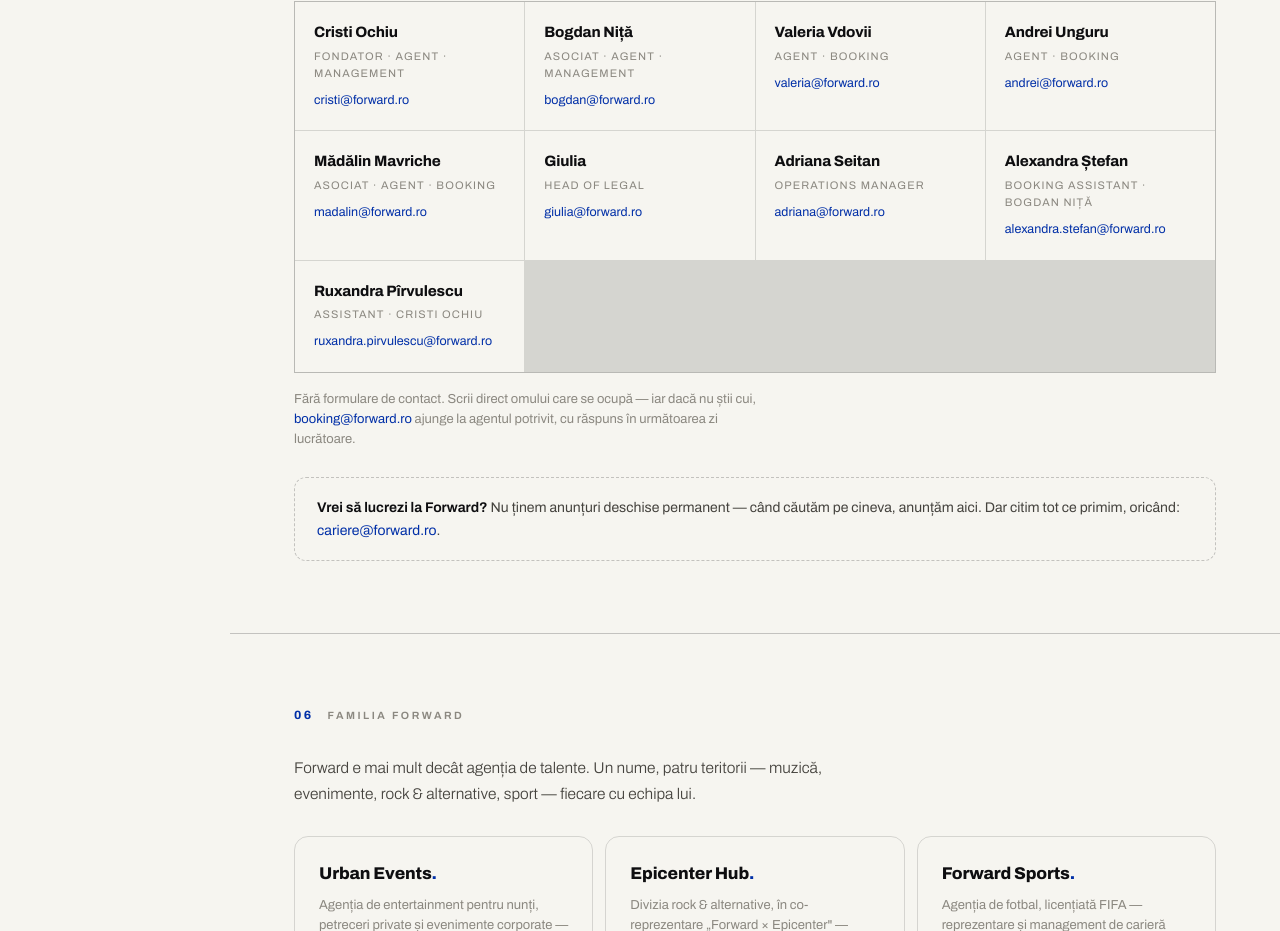
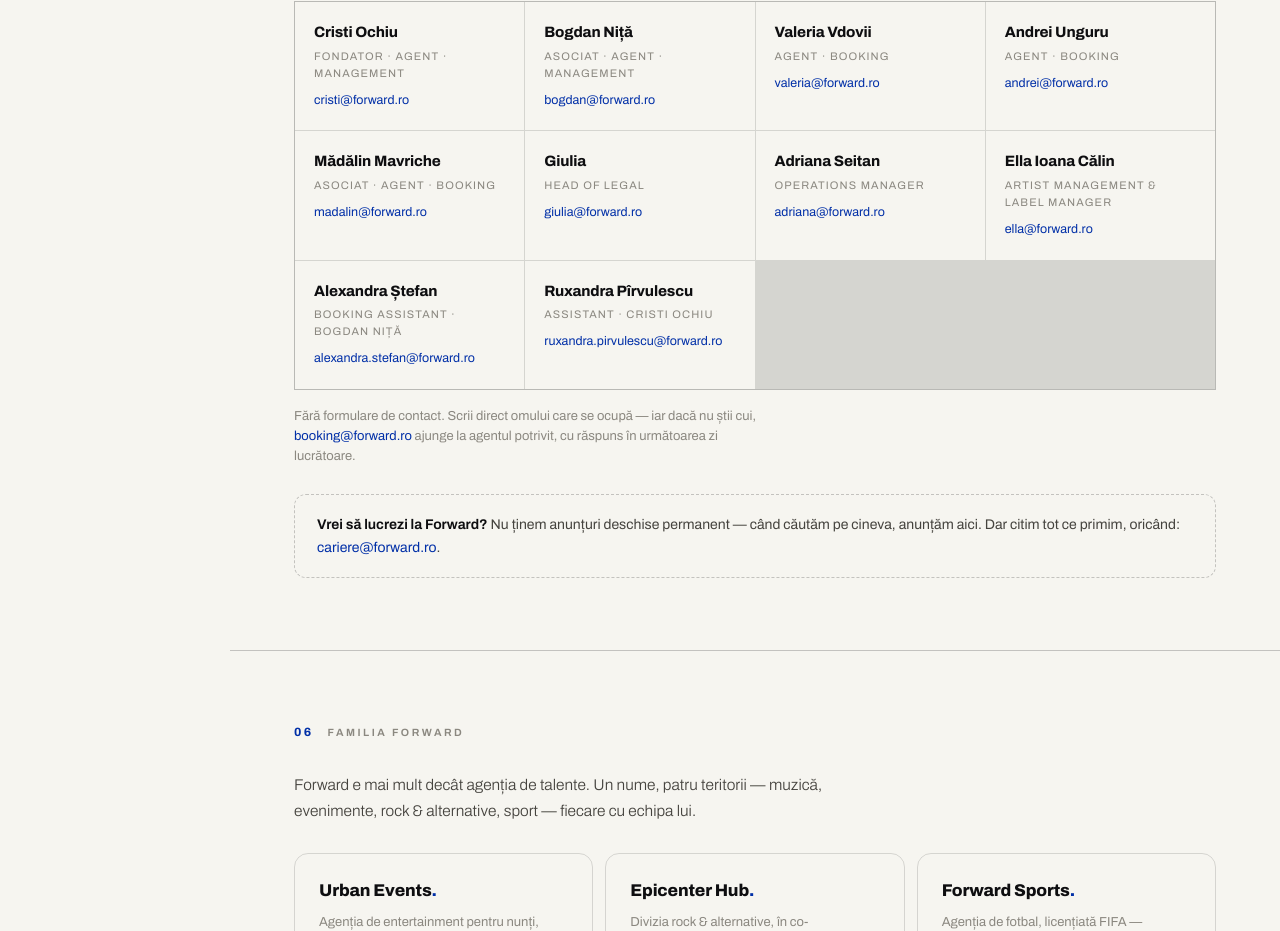
Before and after one commit to forward-hq/forward-ro, a Next.js app: page / in a window 1280 px wide. Shown: the part 8076-9007 px from the top of the page. Built offline with nearby package versions, Linux system fonts and the light colour scheme.

Commit message:
Echipa: adaugat Ella Ioana Calin

```diff
--- a/app/page.js
+++ b/app/page.js
@@ -116,6 +116,7 @@ export default function Home() {
                         <div className="tp"><b>Mădălin Mavriche</b><span>Asociat · Agent · Booking</span><a href="mailto:madalin@forward.ro">madalin@forward.ro</a></div>
                         <div className="tp"><b>Giulia</b><span>Head of Legal</span><a href="mailto:giulia@forward.ro">giulia@forward.ro</a></div>
               <div className="tp"><b>Adriana Seitan</b><span>Operations Manager</span><a href="mailto:adriana@forward.ro">adriana@forward.ro</a></div>
+              <div className="tp"><b>Ella Ioana Călin</b><span>Artist Management &amp; Label Manager</span><a href="mailto:ella@forward.ro">ella@forward.ro</a></div>
               <div className="tp"><b>Alexandra Ștefan</b><span>Booking Assistant · Bogdan Niță</span><a href="mailto:alexandra.stefan@forward.ro">alexandra.stefan@forward.ro</a></div>
               <div className="tp"><b>Ruxandra Pîrvulescu</b><span>Assistant · Cristi Ochiu</span><a href="mailto:ruxandra.pirvulescu@forward.ro">ruxandra.pirvulescu@forward.ro</a></div>
           </div>
```
